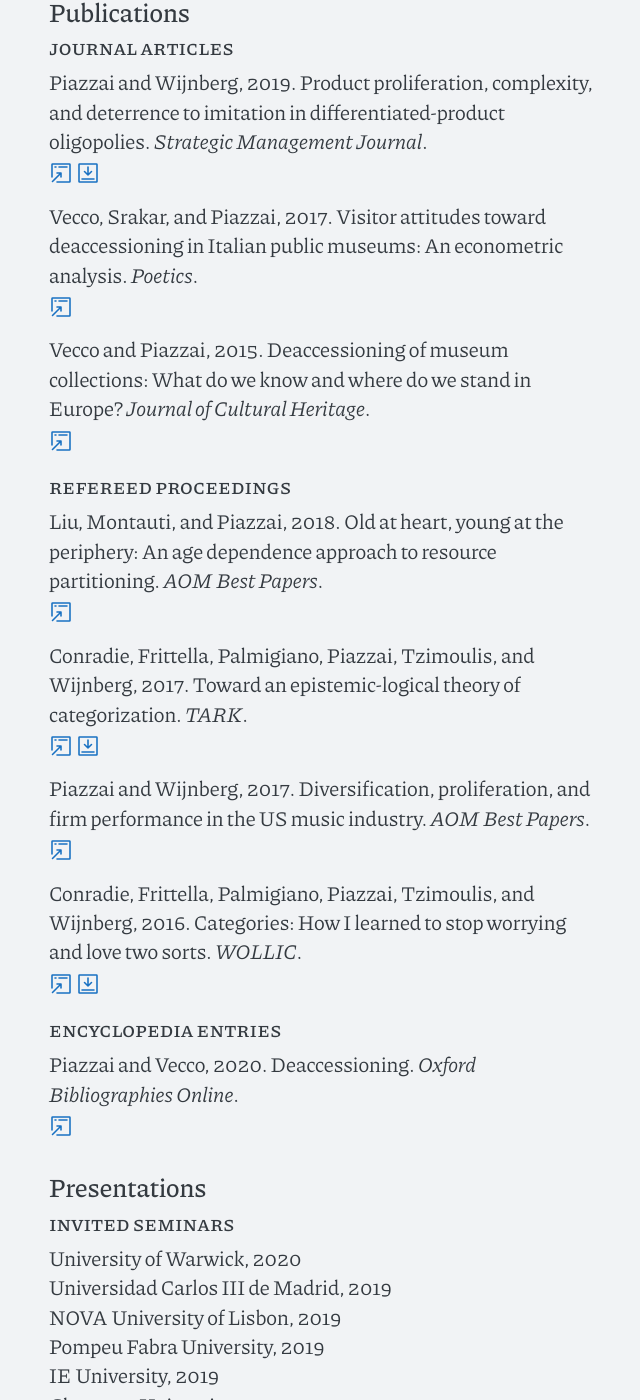
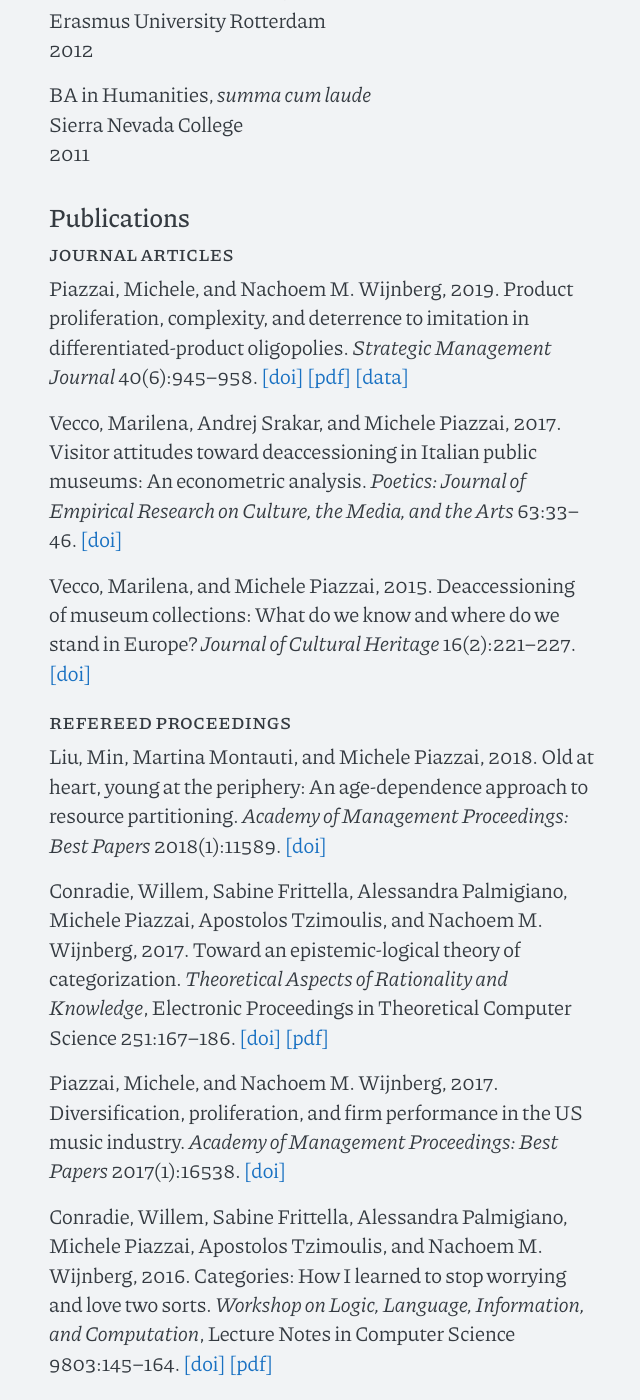
Before and after one commit to piazzai/piazzai.github.io, a Jekyll site: the page built from cv.md, in a window 1280 px wide and 1400 px high, scrolled down 1092 px. Shown: the whole window, without its empty margins (318-958 px from the left). Built offline with Jekyll 4.4.1, drawn with Linux system fonts in a browser that asks for light colours; some of the changed text lies outside the part shown.

Commit message:
Revamp cv

```diff
--- a/_config.yml
+++ b/_config.yml
@@ -2,6 +2,7 @@
 
 title:          Michele Piazzai
 tagline:        Universidad Carlos III de Madrid
+tagshort:       UC3M
 url:            https://piazzai.github.io
 baseurl:        ""
 permalink:      pretty
--- a/_includes/header.html
+++ b/_includes/header.html
@@ -1,7 +1,7 @@
 <header>
   <div>
     <a class="site-title" href="{{ site.url }}">{{ site.title }}</a>
-    <small>{{ site.tagline }}</small>
+    <small>{{ site.tagshort }}</small>
   </div>
   <a id="theme-toggle" class="toggle-icon" onclick="modeSwitcher()"></a>
 </header>
--- a/cv.md
+++ b/cv.md
@@ -10,64 +10,64 @@
 ## Academic positions
 
 Ramón y Cajal Fellow
-Universidad Carlos III de Madrid, 2023--
+Universidad Carlos III de Madrid
+2023--
 
 Assistant Professor of Management
-Universidad Carlos III de Madrid, 2020--
+Universidad Carlos III de Madrid
+2020--
 
 Assistant Professor of Innovation
-University of Amsterdam, 2017--20
+University of Amsterdam
+2017--2020
 
 ## Education
 
 Data Science Specialization
-Utrecht University, 2018
+Utrecht University
+2018
 
 PhD in Applied Logic, *cum laude*
-Delft University of Technology, 2018
+Delft University of Technology
+2018
 
 MA in Cultural Economics, *cum laude*
-Erasmus University Rotterdam, 2012
+Erasmus University Rotterdam
+2012
 
 BA in Humanities, *summa cum laude*
-Sierra Nevada College, 2011
+Sierra Nevada College
+2011
 
 ## Publications
 
 ### Journal articles
 
-Piazzai and Wijnberg, 2019. Product proliferation, complexity, and deterrence to imitation in differentiated-product oligopolies. *Strategic Management Journal*.
-{% include iconlink.html icon="svg/open-in-browser.svg" href="https://doi.org/10.1002/smj.3002" %} {% include iconlink.html icon="svg/download-square-outline.svg" href="https://onlinelibrary.wiley.com/doi/epdf/10.1002/smj.3002" %}
+Piazzai, Michele, and Nachoem M. Wijnberg, 2019. Product proliferation, complexity, and deterrence to imitation in differentiated-product oligopolies. *Strategic Management Journal* 40(6):945--958. [[doi]](https://doi.org/10.1002/smj.3002) [[pdf]](https://onlinelibrary.wiley.com/doi/epdf/10.1002/smj.3002) [[data]](https://github.com/piazzai/smj-18-19552)
 
-Vecco, Srakar, and Piazzai, 2017. Visitor attitudes toward deaccessioning in Italian public museums: An econometric analysis. *Poetics*.
-{% include iconlink.html icon="svg/open-in-browser.svg" href="https://doi.org/10.1016/j.poetic.2017.05.001" %}
+Vecco, Marilena, Andrej Srakar, and Michele Piazzai, 2017. Visitor attitudes toward deaccessioning in Italian public museums: An econometric analysis. *Poetics: Journal of Empirical Research on Culture, the Media, and the Arts* 63:33--46. [[doi]](https://doi.org/10.1016/j.poetic.2017.05.001)
 
-Vecco and Piazzai, 2015. Deaccessioning of museum collections: What do we know and where do we stand in Europe? *Journal of Cultural Heritage*.
-{% include iconlink.html icon="svg/open-in-browser.svg" href="https://doi.org/10.1016/j.culher.2014.03.007" %}
+Vecco, Marilena, and Michele Piazzai, 2015. Deaccessioning of museum collections: What do we know and where do we stand in Europe? *Journal of Cultural Heritage* 16(2):221--227. [[doi]](https://doi.org/10.1016/j.culher.2014.03.007)
 
 ### Refereed proceedings
 
-Liu, Montauti, and Piazzai, 2018. Old at heart, young at the periphery: An age dependence approach to resource partitioning. *AOM Best Papers*.
-{% include iconlink.html icon="svg/open-in-browser.svg" href="https://doi.org/10.5465/ambpp.2018.31" %}
+Liu, Min, Martina Montauti, and Michele Piazzai, 2018. Old at heart, young at the periphery: An age-dependence approach to resource partitioning. *Academy of Management Proceedings: Best Papers* 2018(1):11589. [[doi]](https://doi.org/10.5465/ambpp.2018.31)
 
-Conradie, Frittella, Palmigiano, Piazzai, Tzimoulis, and Wijnberg, 2017. Toward an epistemic-logical theory of categorization. *TARK*.
-{% include iconlink.html icon="svg/open-in-browser.svg" href="https://doi.org/10.4204/eptcs.251.12" %} {% include iconlink.html icon="svg/download-square-outline.svg" href="https://arxiv.org/pdf/1707.08743.pdf" %}
+Conradie, Willem, Sabine Frittella, Alessandra Palmigiano, Michele Piazzai, Apostolos Tzimoulis, and Nachoem M. Wijnberg, 2017. Toward an epistemic-logical theory of categorization. *Theoretical Aspects of Rationality and Knowledge*, Electronic Proceedings in Theoretical Computer Science 251:167--186. [[doi]](https://doi.org/10.4204/eptcs.251.12) [[pdf]](https://arxiv.org/pdf/1707.08743.pdf)
 
-Piazzai and Wijnberg, 2017. Diversification, proliferation, and firm performance in the US music industry. *AOM Best Papers*.
-{% include iconlink.html icon="svg/open-in-browser.svg" href="https://doi.org/10.5465/ambpp.2017.29" %}
+Piazzai, Michele, and Nachoem M. Wijnberg, 2017. Diversification, proliferation, and firm performance in the US music industry. *Academy of Management Proceedings: Best Papers* 2017(1):16538. [[doi]](https://doi.org/10.5465/ambpp.2017.29)
 
-Conradie, Frittella, Palmigiano, Piazzai, Tzimoulis, and Wijnberg, 2016. Categories: How I learned to stop worrying and love two sorts. *WOLLIC*.
-{% include iconlink.html icon="svg/open-in-browser.svg" href="https://doi.org/10.1007/978-3-662-52921-8_10" %} {% include iconlink.html icon="svg/download-square-outline.svg" href="https://arxiv.org/pdf/1604.00777.pdf" %}
+Conradie, Willem, Sabine Frittella, Alessandra Palmigiano, Michele Piazzai, Apostolos Tzimoulis, and Nachoem M. Wijnberg, 2016. Categories: How I learned to stop worrying and love two sorts. *Workshop on Logic, Language, Information, and Computation*, Lecture Notes in Computer Science 9803:145--164. [[doi]](https://doi.org/10.1007/978-3-662-52921-8_10) [[pdf]](https://arxiv.org/pdf/1604.00777.pdf)
 
 ### Encyclopedia entries
 
-Piazzai and Vecco, 2020. Deaccessioning. *Oxford Bibliographies Online*.
-{% include iconlink.html icon="svg/open-in-browser.svg" href="https://doi.org/10.1093/obo/9780199766567-0246" %}
+Piazzai, Michele, and Marilena Vecco, 2020. Deaccessioning. *Oxford Bibliographies in Anthropology*, Oxford Bibliographies Online. [[doi]](https://doi.org/10.1093/obo/9780199766567-0246)
 
 ## Presentations
 
 ### Invited seminars
 
+UNED Madrid, 2023
 University of Warwick, 2020
 Universidad Carlos III de Madrid, 2019
 NOVA University of Lisbon, 2019
@@ -103,47 +103,54 @@
 
 ## Research visits
 
-Department of Economics and Business
-Pompeu Fabra University, 2019
+Pompeu Fabra University
+Dept. of Economics and Business
+2019
 
-Department of Mathematics and Computer Science
-Chapman University, 2019
+Chapman University
+Dept. of Mathematics and Computer Science
+2019
 
-Department of Pure and Applied Mathematics
-University of Johannesburg, 2017
+University of Johannesburg
+Dept. of Pure and Applied Mathematics
+2017
 
-Department of Pure and Applied Mathematics
-University of Johannesburg, 2016
+University of Johannesburg
+Dept. of Pure and Applied Mathematics
+2016
 
+Stanford University
 Graduate School of Business
-Stanford University, 2016
+2016
 
-Department of Pure and Applied Mathematics
-University of Johannesburg, 2015
+University of Johannesburg
+Dept. of Pure and Applied Mathematics
+2015
 
-Graduate School of Social Sciences and Humanities
-Erasmus University Rotterdam, 2013
+Erasmus University Rotterdam
+Graduate School of Social Sciences
+2013
 
 ## Courses
 
 ### Universidad Carlos III de Madrid
 
 Organizational Design, 2020--
-Strategic Management, 2020--22
+Strategic Management, 2020--2022
 
 ### University of Amsterdam
 
-Thesis Proposal Workshop, 2019--20[^fn-coord]
-Innovation Management, 2018--20[^fn-coord]
-Cases in Creative Entrepreneurship, 2017--19
-Cultural Innovation, 2015--19
-Strategy in the Creative Industries, 2015--17
+Thesis Research Workshop, 2019--2020[^fn-coord]
+Innovation Management, 2018--2020[^fn-coord]
+Creative Entrepreneurship, 2017--2019
+Cultural Innovation, 2015--2019
+Strategy in Creative Industries, 2015--2017
 
 ### Delft University of Technology
 
-Formal Methods for Strategic Decision, 2016--17[^fn-ta]
-Economics, Philosophy, and Technology, 2015--16[^fn-ta]
-Ethics and Engineering, 2015--17[^fn-ta]
+Strategic Decision-Making, 2016--2017[^fn-ta]
+Economics, Law, and Technology, 2015--2016[^fn-ta]
+Ethics and Engineering, 2015--2017[^fn-ta]
 
 [^fn-coord]: As coordinator
 [^fn-ta]: As teaching assistant
@@ -153,46 +160,54 @@
 ### Grants
 
 Ramón y Cajal Fellowship
-Spanish Ministry of Science, 2021
+Spanish Ministry of Science
+2021
 
 Knowledge Generation Project[^fn-coapp]
-Spanish Ministry of Science, 2020
+Spanish Ministry of Science
+2020
 
 Undergraduate scholarship
-Sierra Nevada College, 2010
+Sierra Nevada College
+2010
 
 Undergraduate scholarship
-National Italian American Foundation, 2009
+National Italian American Foundation
+2009
 
 [^fn-coapp]: As co-applicant
 
 ### Awards
 
 UC3M Business Teaching Award
-Universidad Carlos III de Madrid, 2021--22
-{% include iconlink.html icon="svg/open-in-browser.svg" href="https://business.uc3m.es/en/news/noticia/328" %}
+Universidad Carlos III de Madrid
+2022
 
 UC3M Business Teaching Award
-Universidad Carlos III de Madrid, 2020--21
-{% include iconlink.html icon="svg/open-in-browser.svg" href="https://business.uc3m.es/en/news/noticia/310" %}
+Universidad Carlos III de Madrid
+2021
 
 Departmental Scholar Award
-Sierra Nevada College, 2011
+Sierra Nevada College
+2011
 
 ## Service
 
 ### Professional activities
 
 Scientific Committee
-Nagymaros Conference, 2020
+Nagymaros Conference
+2020
 
 Organizing Committee
-Applied Logic Workshop, 2018
+Applied Logic Workshop
+2018
 
 ### Departmental activities
 
-Business Administration Program Committee
-University of Amsterdam, 2018--19
+Business Program Committee
+University of Amsterdam
+2018--2019
 
 ### Peer reviews
 
```
Also changed, not shown: other parts of cv.md (+1 -1 lines).
